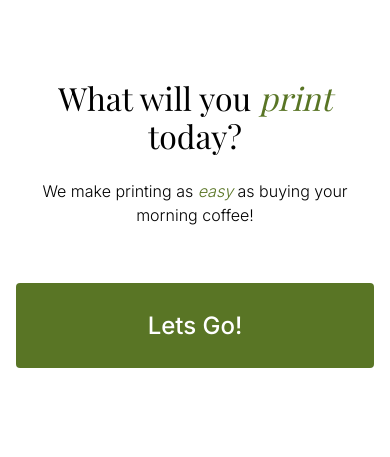
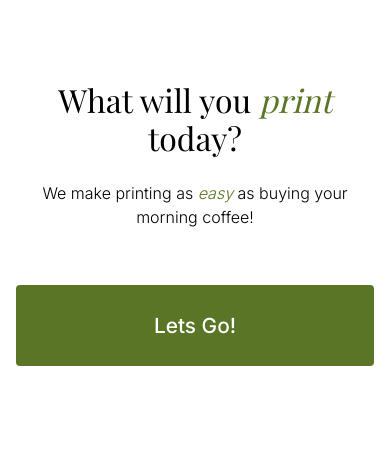
Before and after one commit to Samu77-B/easyprintcafe, a PHP site: page / in a window 390 px wide. Shown: the part 194-651 px from the top of the page. Run offline with PHP 8.4, Linux system fonts and the light colour scheme; some web fonts are replaced.

Commit message:
Update image size and button font size

```diff
--- a/styles.css
+++ b/styles.css
@@ -110,7 +110,7 @@ body {
 
     .btn-large {
         padding: 0.875rem 1.75rem;
-        font-size: 1.3rem; /* Larger lettering for 768px */
+        font-size: 1rem;
         width: 100%;
         max-width: none;
     }
@@ -135,7 +135,7 @@ body {
 
     .hero .btn-large {
         padding: 1.75rem 1.75rem; /* Doubled height */
-        font-size: 1.5rem; /* Even Larger lettering for 480px */
+        font-size: 1.3rem; /* Larger lettering */
     }
 
     .section-title {
```
